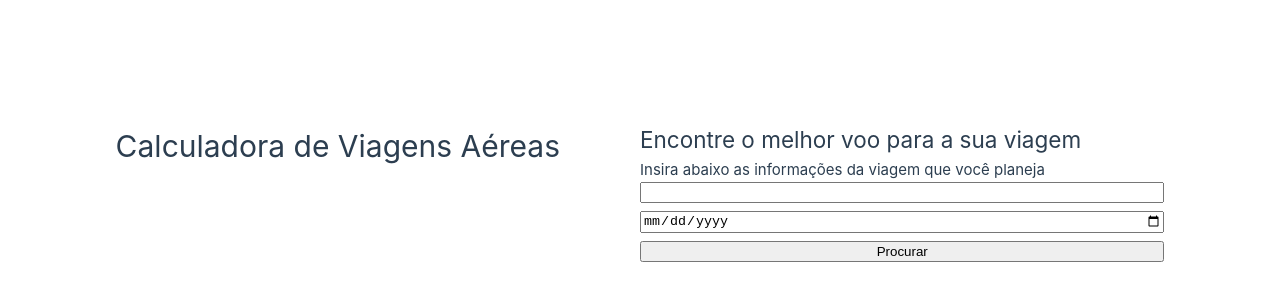
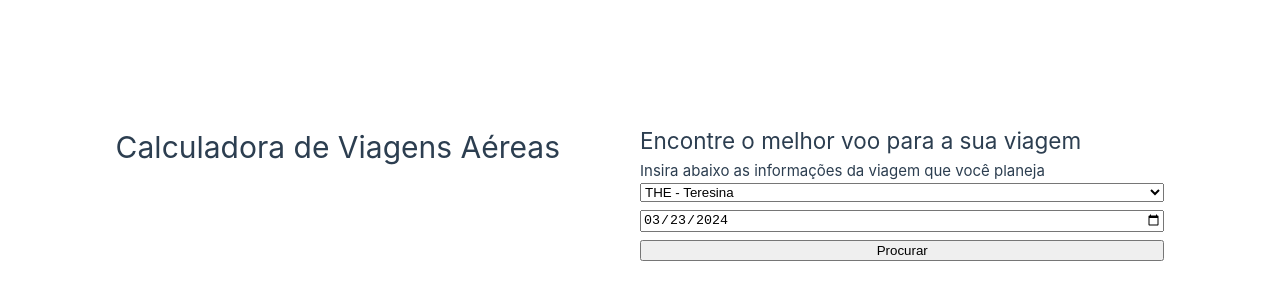
Before and after one commit to IguJl15/desafio-coorlab, a Vue app in the folder app/frontend/: page / in a window 1280 px wide. Shown: the part 208-508 px from the top of the page. Built offline with nearby package versions, Linux system fonts and the light colour scheme.

Commit message:
feat(frontend): use flight and auth services on home page

```diff
--- a/app/frontend/src/App.vue
+++ b/app/frontend/src/App.vue
@@ -1,15 +1,18 @@
 <script setup lang="ts">
-import type { Flight, Airport } from '@/models/Flight'
-import { ref, onMounted } from 'vue'
+import type { FlightsResponse } from '@/data/FlightService'
+import FlightService from '@/data/FlightService'
+import type { Airport } from '@/models/Flight'
+import { computed, ref } from 'vue'
+
+const airportList: Airport[] = [
+  { code: 'THE', name: 'Teresina' },
+  { code: 'CWB', name: 'Curitiba' }
+]
 
 type Data = {
   isLoading: boolean
   error: string | null
-  data: {
-    comfortFlights: Flight[]
-    economicFlights: Flight[]
-    othersFlights: Flight[]
-  } | null
+  data: FlightsResponse | null
 }
 
 const flightsEventData = ref<Data>({
@@ -19,33 +22,52 @@ const flightsEventData = ref<Data>({
 })
 
 const formData = ref({
-  destination: '',
-  date: Date.now()
+  destination: airportList[0],
+  date: new Date()
 })
 
-const airportList: Airport[] = [{ code: 'THE', name: 'Teresina' }]
+async function search() {
+  try {
+    flightsEventData.value.isLoading = true
+    // validate data
 
-onMounted(() => {
-  console.log(`Alo, on mounted! Counter is ${flightsEventData.value}`)
+    const result = await FlightService.searchFlights(
+      formData.value.destination,
+      formData.value.date
+    )
+    console.log(result)
+
+    flightsEventData.value.isLoading = false
+    flightsEventData.value.data = result
+  } catch (error) {
+    flightsEventData.value.error = error.toString()
+  }
+
+  flightsEventData.value.isLoading = false
+}
+
+// Computed references to enhance form data handle
+const dateInputComp = computed({
+  get() {
+    return formData.value.date.toISOString().substring(0, 10)
+  },
+  set(newValue) {
+    formData.value.date = newValue as unknown as Date
+  }
 })
 
-function search() {
-  clearResults()
-  flightsEventData.value.isLoading = true
-  // validate data
+const destinationInputComp = computed({
+  get() {
+    return formatVerboseDestination(formData.value.destination)
+  },
+  set(newValue) {
+    const code = newValue.split(' - ')[0]
+    formData.value.destination = airportList.filter((airport) => airport.code == code)[0]
+  }
+})
 
-  setTimeout(() => {
-    flightsEventData.value.isLoading = false
-    flightsEventData.value.data = {
-      comfortFlights: [],
-      economicFlights: [],
-      othersFlights: []
-    }
-  }, 1000)
-}
-
-function clearResults() {
-  flightsEventData.value.data = null
+function formatVerboseDestination(dest: Airport) {
+  return `${dest.code} - ${dest.name}`
 }
 </script>
 
@@ -59,16 +81,20 @@ function clearResults() {
       <h2>Encontre o melhor voo para a sua viagem</h2>
       <p>Insira abaixo as informações da viagem que você planeja</p>
       <form action="" method="get">
-        <input type="text" v-model="formData.destination" list="cities-list" />
-        <datalist id="cities-list">
-          <option value="Internet"></option>
+        <select v-model="destinationInputComp" list="cities-list">
           <template v-for="(item, index) in airportList" :key="index">
-            <option :value="item.code">{{ item.name }}</option>
+            <option :value="formatVerboseDestination(item)">
+              {{ formatVerboseDestination(item) }}
+            </option>
           </template>
           <option></option>
-        </datalist>
-        <input type="date" v-model="formData.date" />
-        <button type="button" @click.prevent="search">Procurar</button>
+        </select>
+        <input
+          type="date"
+          @input="(event) => (dateInputComp = event.target!.valueAsDate)"
+          :value="dateInputComp"
+        />
+        <button type="submit" @click="search">Procurar</button>
       </form>
     </div>
     <div v-if="flightsEventData.isLoading">Loading...</div>
```
